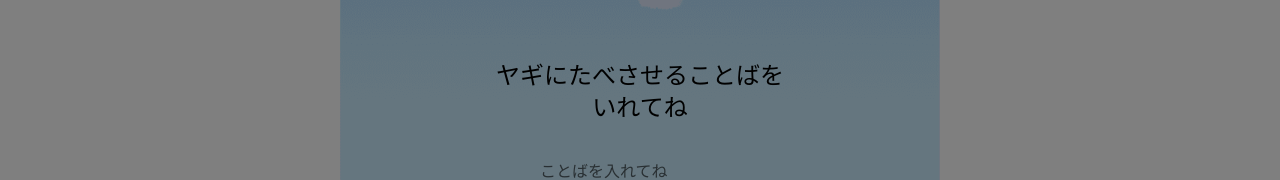
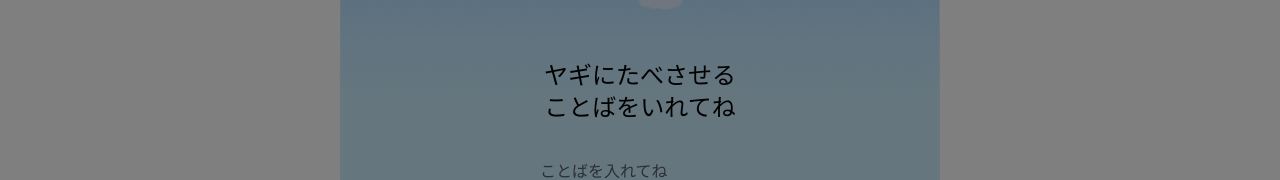
Before and after one commit to nkc-ug/yagi5108, a React (Vite) app: page / in a window 1280 px wide. Shown: the top 180 px of the page. Built offline with nearby package versions, Linux system fonts and the light colour scheme; a web font is replaced by a local one.

Commit message:
fix: タイポ

```diff
--- a/src/Form.tsx
+++ b/src/Form.tsx
@@ -33,10 +33,10 @@ const Form: FC<Props> = (props) => {
             opacity: props.isDisableTextField ? 0 : 1,
           }}
         >
-          ヤギにたべさせることばを
+          ヤギにたべさせる
         </Typography>
         <Typography variant="h5" textAlign={'center'}>
-          {props.isDisableTextField ? 'やぎはお腹いっぱい' : 'いれてね'}
+          {props.isDisableTextField ? 'やぎはお腹いっぱい' : 'ことばをいれてね'}
         </Typography>
         <Box
           textAlign={'center'}
```
